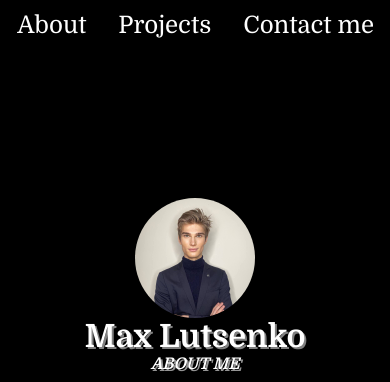
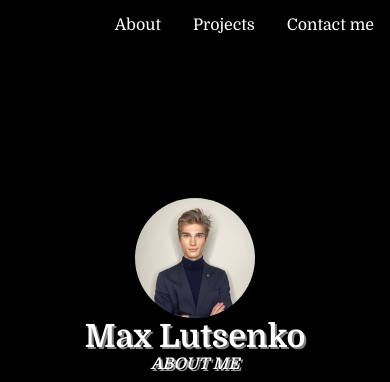
Before and after one commit to Lutsyk/portfolio, a PHP site: page / in a window 390 px wide. Shown: the top 382 px of the page. Run offline with PHP 8.4, Linux system fonts and the light colour scheme; some libraries are stand-ins or nearby versions.

Commit message:
Fix mobile version

```diff
--- a/style.css
+++ b/style.css
@@ -5,6 +5,10 @@
     margin: 0;
     padding: 0;
     font-family: 'Domine', serif;
+}
+
+body {
+    background-color: black;
 }
 
 #navbar{
@@ -153,7 +157,7 @@
 }
 
 .more div{
-    display: block;
+    display: flex;
     text-align: center;
     background-color: rgba(255, 255, 255, 0.39);
     border-radius: 10px;
@@ -170,6 +174,7 @@
     text-decoration: none;
     color: white;
     padding: 15px;
+    text-align: center;
 }
 
 
@@ -267,7 +272,8 @@
         width: 90%;
     }
 
-
-
+    .navbar-info a {
+        font-size: 1rem;
+    }
 
 }
```
